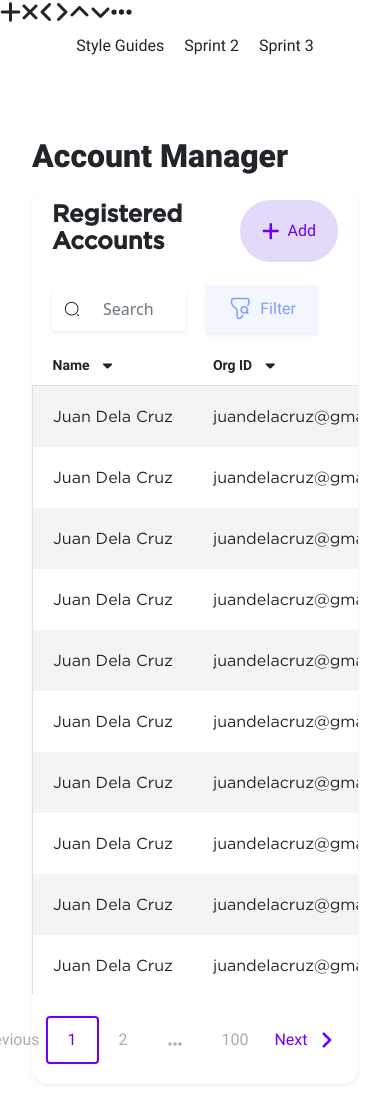
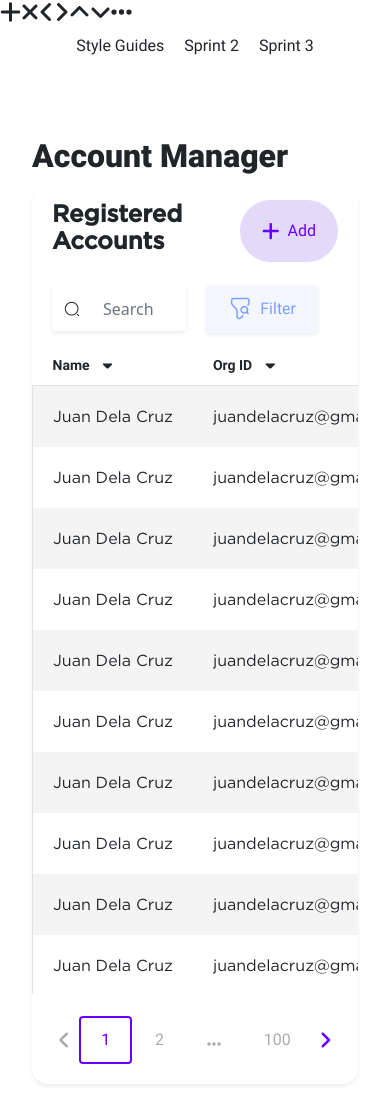
Before and after one commit to integratr-azamora/integratrGov-license-management, a Vue app: page /accmanager in a window 390 px wide. Built offline with nearby package versions, Linux system fonts and the light colour scheme; a web font is replaced by a local one.

Commit message:
Table pagination Responsiveness fix

```diff
--- a/src/assets/css/mediascreen.css
+++ b/src/assets/css/mediascreen.css
@@ -23,6 +23,11 @@
       }
     .r-m-5px{
         margin: 5px;
+    }
+  }
+  @media screen and (max-width :500px){
+    .r-display-none{
+        display: none;
     }
   }
   @media screen and (max-width :770px){
--- a/src/components/AccountManager.vue
+++ b/src/components/AccountManager.vue
@@ -332,12 +332,12 @@
                   <div class=" col padding-none">
                      <div class=" responsive-between responsive-margin-end-5px mx-auto">
                      <button class="button-pagination bg-none color-dimgray border-color-none"><fa class="font-size-20px  mt-1" icon="angle-left" /></button>
-                     <button class="button-pagination bg-none color-dimgray border-color-none responsive-table-margin responsive-table-margin-end">Previous</button>
+                     <button class="button-pagination bg-none color-dimgray border-color-none responsive-table-margin responsive-table-margin-end r-display-none">Previous</button>
                      <button class="button-pagination bg-none color-indigo border-color-indigo px-20 py-10 ">1</button>
                      <button class="button-pagination bg-none color-dimgray border-color-none px-20 py-10 ">2</button>
                      <button class="button-pagination bg-none color-dimgray border-color-none px-20 pb-5px pt-15px "><fa class="fs-16px" icon="ellipsis" /></button>
                      <button class="button-pagination bg-none color-dimgray border-color-none px-20 py-10 ">100</button>
-                     <button class="button-pagination bg-none color-indigo border-color-none responsive-table-margin responsive-table-margin-start">Next</button>
+                     <button class="button-pagination bg-none color-indigo border-color-none responsive-table-margin responsive-table-margin-start r-display-none">Next</button>
                      <button class="button-pagination bg-none color-indigo border-color-none"><fa class="font-size-20px  mt-1" icon="angle-right" /></button>
                      </div>
                   </div>
--- a/src/components/LicenseManger.vue
+++ b/src/components/LicenseManger.vue
@@ -339,12 +339,12 @@
                   <div class=" col padding-none">
                      <div class=" responsive-between responsive-margin-end-5px mx-auto">
                      <button class="button-pagination bg-none color-dimgray border-color-none"><fa class="font-size-20px  mt-1" icon="angle-left" /></button>
-                     <button class="button-pagination bg-none color-dimgray border-color-none responsive-table-margin responsive-table-margin-end">Previous</button>
+                     <button class="button-pagination bg-none color-dimgray border-color-none responsive-table-margin responsive-table-margin-end r-display-none">Previous</button>
                      <button class="button-pagination bg-none color-indigo border-color-indigo px-20 py-10 ">1</button>
                      <button class="button-pagination bg-none color-dimgray border-color-none px-20 py-10 ">2</button>
                      <button class="button-pagination bg-none color-dimgray border-color-none px-20 pb-5px pt-15px "><fa class="fs-16px" icon="ellipsis" /></button>
                      <button class="button-pagination bg-none color-dimgray border-color-none px-20 py-10 ">100</button>
-                     <button class="button-pagination bg-none color-indigo border-color-none responsive-table-margin responsive-table-margin-start">Next</button>
+                     <button class="button-pagination bg-none color-indigo border-color-none responsive-table-margin responsive-table-margin-start r-display-none">Next</button>
                      <button class="button-pagination bg-none color-indigo border-color-none"><fa class="font-size-20px  mt-1" icon="angle-right" /></button>
                      </div>
                   </div>
--- a/src/components/Sprint3/DomainManager.vue
+++ b/src/components/Sprint3/DomainManager.vue
@@ -43,7 +43,7 @@
                    <!-- px box  -->
                 </div>
                 <!-- table Body  -->
-                <div class="table-responsive rounded-1 scroll  table-borderless size-table-heigth" >
+                <div class="table-responsive rounded-1 scroll-domain-manager  table-borderless size-table-heigth" >
                    <table class="table  table-striped-custom table-hover font-table-text overflow-scroll table-responsive table-borderless" >
               <thead class="table-header">
                  <tr >
@@ -223,12 +223,12 @@
                    <div class=" col padding-none">
                      <div class=" responsive-between responsive-margin-end-5px mx-auto">
                      <button class="button-pagination bg-none color-dimgray border-color-none"><fa class="font-size-20px  mt-1" icon="angle-left" /></button>
-                     <button class="button-pagination bg-none color-dimgray border-color-none responsive-table-margin responsive-table-margin-end">Previous</button>
+                     <button class="button-pagination bg-none color-dimgray border-color-none responsive-table-margin responsive-table-margin-end r-display-none">Previous</button>
                      <button class="button-pagination bg-none color-indigo border-color-indigo px-20 py-10 ">1</button>
                      <button class="button-pagination bg-none color-dimgray border-color-none px-20 py-10 ">2</button>
                      <button class="button-pagination bg-none color-dimgray border-color-none px-20 pb-5px pt-15px "><fa class="fs-16px" icon="ellipsis" /></button>
                      <button class="button-pagination bg-none color-dimgray border-color-none px-20 py-10 ">100</button>
-                     <button class="button-pagination bg-none color-indigo border-color-none responsive-table-margin responsive-table-margin-start">Next</button>
+                     <button class="button-pagination bg-none color-indigo border-color-none responsive-table-margin responsive-table-margin-start r-display-none">Next</button>
                      <button class="button-pagination bg-none color-indigo border-color-none"><fa class="font-size-20px  mt-1" icon="angle-right" /></button>
                      </div>
                   </div>
--- a/src/components/Sprint3/LicenseManagerAssigned.vue
+++ b/src/components/Sprint3/LicenseManagerAssigned.vue
@@ -430,12 +430,12 @@
                    <div class=" col padding-none">
                      <div class=" responsive-between responsive-margin-end-5px mx-auto">
                      <button class="button-pagination bg-none color-dimgray border-color-none"><fa class="font-size-20px  mt-1" icon="angle-left" /></button>
-                     <button class="button-pagination bg-none color-dimgray border-color-none responsive-table-margin responsive-table-margin-end">Previous</button>
+                     <button class="button-pagination bg-none color-dimgray border-color-none responsive-table-margin responsive-table-margin-end r-display-none">Previous</button>
                      <button class="button-pagination bg-none color-indigo border-color-indigo px-20 py-10 ">1</button>
                      <button class="button-pagination bg-none color-dimgray border-color-none px-20 py-10 ">2</button>
                      <button class="button-pagination bg-none color-dimgray border-color-none px-20 pb-5px pt-15px "><fa class="fs-16px" icon="ellipsis" /></button>
                      <button class="button-pagination bg-none color-dimgray border-color-none px-20 py-10 ">100</button>
-                     <button class="button-pagination bg-none color-indigo border-color-none responsive-table-margin responsive-table-margin-start">Next</button>
+                     <button class="button-pagination bg-none color-indigo border-color-none responsive-table-margin responsive-table-margin-start r-display-none">Next</button>
                      <button class="button-pagination bg-none color-indigo border-color-none"><fa class="font-size-20px  mt-1" icon="angle-right" /></button>
                      </div>
                   </div>
--- a/src/components/Sprint3/SoftwareLicenseManagement.vue
+++ b/src/components/Sprint3/SoftwareLicenseManagement.vue
@@ -338,12 +338,12 @@
                    <div class=" col padding-none">
                      <div class=" responsive-between responsive-margin-end-5px mx-auto">
                      <button class="button-pagination bg-none color-dimgray border-color-none"><fa class="font-size-20px  mt-1" icon="angle-left" /></button>
-                     <button class="button-pagination bg-none color-dimgray border-color-none responsive-table-margin responsive-table-margin-end">Previous</button>
+                     <button class="button-pagination bg-none color-dimgray border-color-none responsive-table-margin responsive-table-margin-end r-display-none">Previous</button>
                      <button class="button-pagination bg-none color-indigo border-color-indigo px-20 py-10 ">1</button>
                      <button class="button-pagination bg-none color-dimgray border-color-none px-20 py-10 ">2</button>
                      <button class="button-pagination bg-none color-dimgray border-color-none px-20 pb-5px pt-15px "><fa class="fs-16px" icon="ellipsis" /></button>
                      <button class="button-pagination bg-none color-dimgray border-color-none px-20 py-10 ">100</button>
-                     <button class="button-pagination bg-none color-indigo border-color-none responsive-table-margin responsive-table-margin-start">Next</button>
+                     <button class="button-pagination bg-none color-indigo border-color-none responsive-table-margin responsive-table-margin-start r-display-none">Next</button>
                      <button class="button-pagination bg-none color-indigo border-color-none"><fa class="font-size-20px  mt-1" icon="angle-right" /></button>
                      </div>
                   </div>
--- a/src/components/Tables.vue
+++ b/src/components/Tables.vue
@@ -155,12 +155,12 @@
                   <div class=" col padding-none">
                      <div class=" responsive-between responsive-margin-end-5px mx-auto">
                      <button class="button-pagination bg-none color-dimgray border-color-none"><fa class="font-size-20px  mt-1" icon="angle-left" /></button>
-                     <button class="button-pagination bg-none color-dimgray border-color-none responsive-table-margin responsive-table-margin-end">Previous</button>
+                     <button class="button-pagination bg-none color-dimgray border-color-none responsive-table-margin responsive-table-margin-end r-display-none">Previous</button>
                      <button class="button-pagination bg-none color-indigo border-color-indigo px-20 py-10 ">1</button>
                      <button class="button-pagination bg-none color-dimgray border-color-none px-20 py-10 ">2</button>
                      <button class="button-pagination bg-none color-dimgray border-color-none px-20 pb-5px pt-15px "><fa class="fs-16px" icon="ellipsis" /></button>
                      <button class="button-pagination bg-none color-dimgray border-color-none px-20 py-10 ">100</button>
-                     <button class="button-pagination bg-none color-indigo border-color-none responsive-table-margin responsive-table-margin-start">Next</button>
+                     <button class="button-pagination bg-none color-indigo border-color-none responsive-table-margin responsive-table-margin-start r-display-none">Next</button>
                      <button class="button-pagination bg-none color-indigo border-color-none"><fa class="font-size-20px  mt-1" icon="angle-right" /></button>
                      </div>
                   </div>
```
Also changed, not shown: src/assets/css/Client-details.css (+24 -0 lines).
